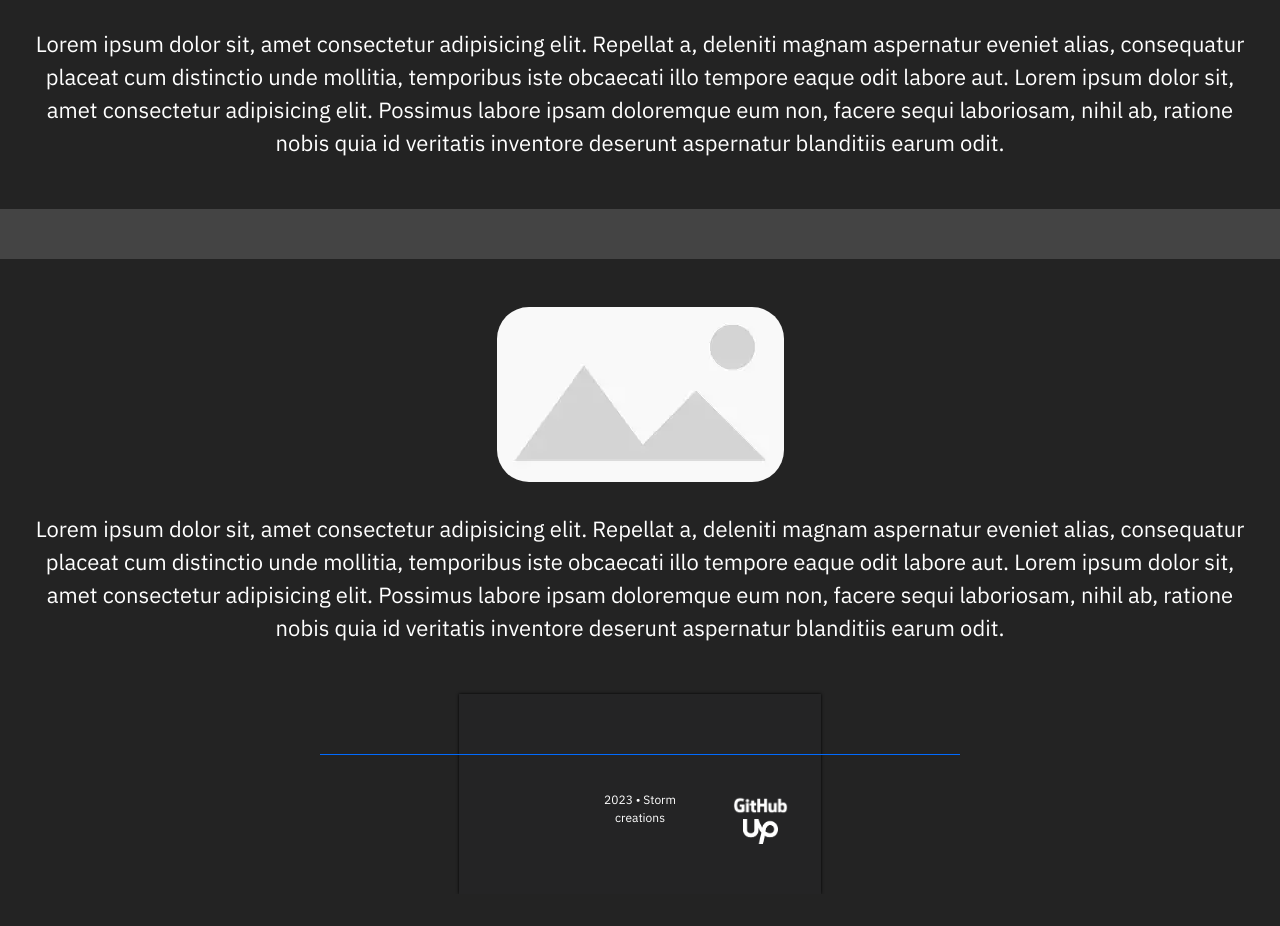
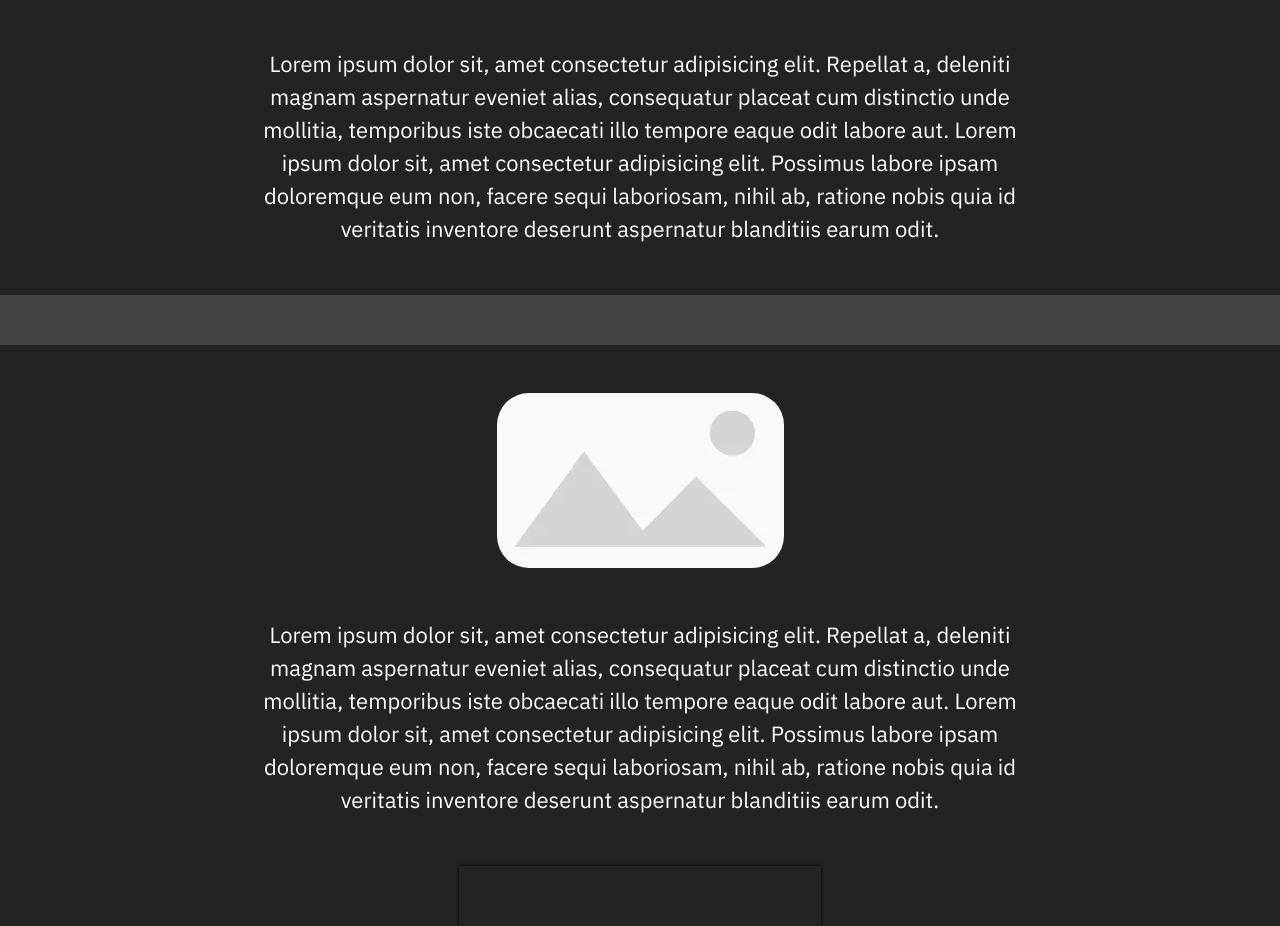
Before and after one commit to stormAster720/personal-portfolio, a website: page pages/about-me.html in a window 1280 px wide. Shown: the part 1571-2497 px from the top of the page. Before the commit the page ends 2465 px from the top, so only its background shows below. Drawn offline with nearby package versions, Linux system fonts and the light colour scheme.

Commit message:
minor fixes

```diff
--- a/pages/about-me.html
+++ b/pages/about-me.html
@@ -88,7 +88,7 @@
       <img src="../src/images/dummy-image.webp" alt="interest picture">
     </section>
 
-    <section id="info__paragraph">
+    <section class="centered__container-text">
       <p>Lorem ipsum dolor sit, amet consectetur adipisicing elit. Repellat a, deleniti magnam aspernatur eveniet alias,
         consequatur placeat cum distinctio unde mollitia, temporibus iste obcaecati illo tempore eaque odit labore aut.
         Lorem ipsum dolor sit, amet consectetur adipisicing elit. Possimus labore ipsam doloremque eum non, facere sequi
@@ -99,7 +99,7 @@
 
       <img class="img-fluid d-flex rounded-5 mx-auto align-content-center mt-5" src="../src/images/dummy-image.webp" alt="interest picture">
 
-    <section id="info__paragraph">
+    <section class="centered__container-text">
       <p>Lorem ipsum dolor sit, amet consectetur adipisicing elit. Repellat a, deleniti magnam aspernatur eveniet alias,
         consequatur placeat cum distinctio unde mollitia, temporibus iste obcaecati illo tempore eaque odit labore aut.
         Lorem ipsum dolor sit, amet consectetur adipisicing elit. Possimus labore ipsam doloremque eum non, facere sequi
--- a/sass/views/_blog.scss
+++ b/sass/views/_blog.scss
@@ -56,11 +56,13 @@
         margin-top: 30px;
         font-size: 20px;
         text-align: center;
+
+        span {
+            color: #618afb;
+        }
     }
 
-    span {
-        color: #618afb;
-    }
+
 
 }
 
```
Also changed, not shown: styles/main.css.
